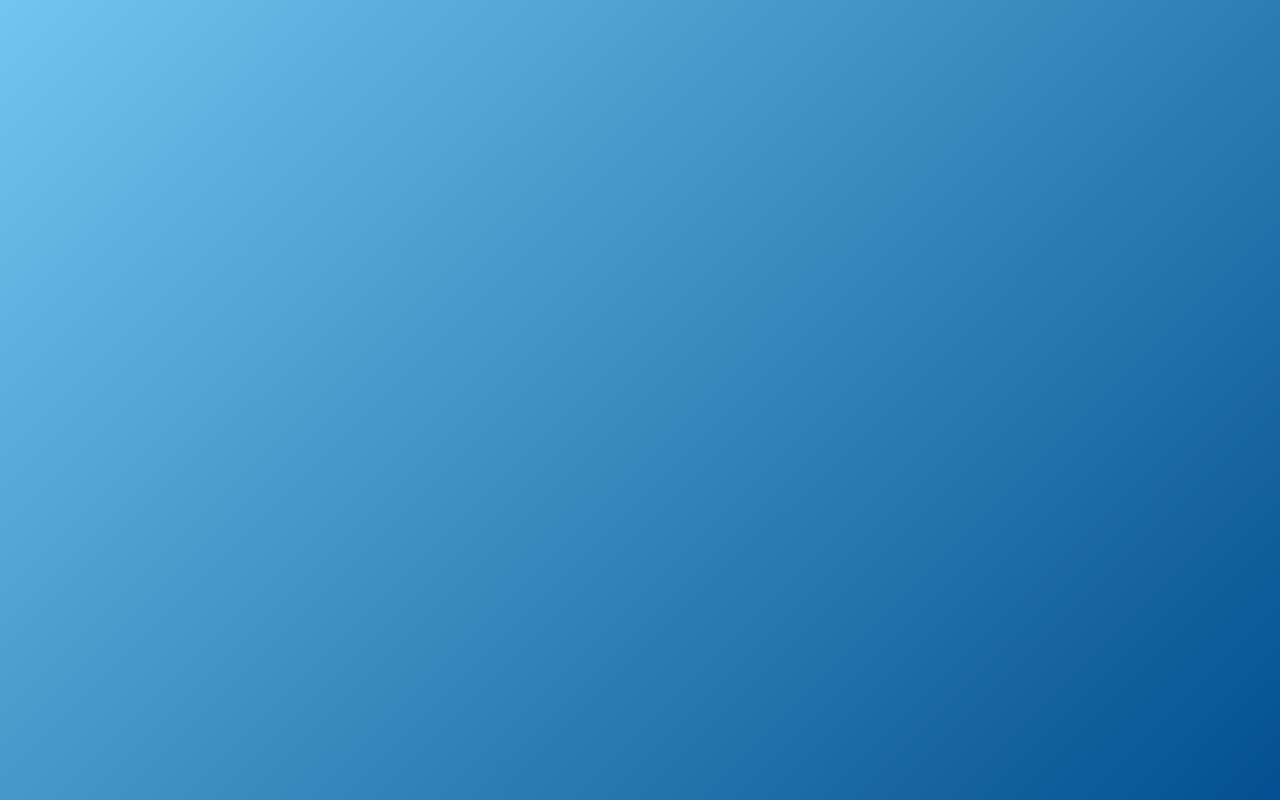
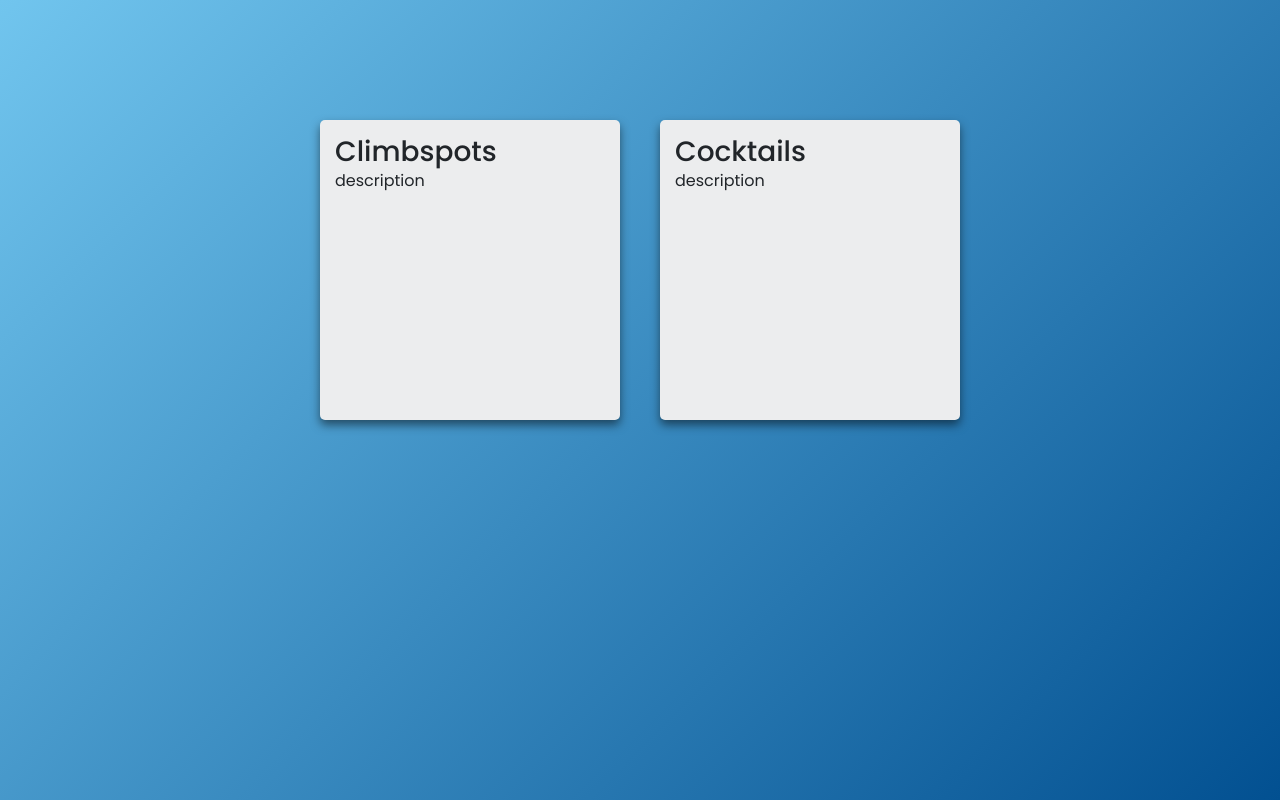
Before and after one commit to glebmanov/my-app, a React app in the folder client/: page / in a window 1280 px wide. Built offline with nearby package versions, Linux system fonts and the light colour scheme.

Commit message:
create container components and Makefile

```diff
--- a/client/src/App.jsx
+++ b/client/src/App.jsx
@@ -1,10 +1,14 @@
 import React from 'react'
+import ComponentContainer from './components/ComponentContainer.jsx'
 
 const App = () => {
   return (
     <>
       <header></header>
-      <main></main>
+      <main>
+        <ComponentContainer name={'Climbspots'} description={'description'} />
+        <ComponentContainer name={'Cocktails'} description={'description'} />
+      </main>
       <footer></footer>
     </>
   )
--- /dev/null
+++ b/client/src/components/ComponentContainer.jsx
@@ -0,0 +1,14 @@
+import React from 'react'
+
+const ComponentContainer = ({ name, description }) => {
+  return (
+    <div className='component-container'>
+      <h3>{name}</h3>
+      <div>
+        <span>{description}</span>
+      </div>
+    </div>
+  )
+}
+
+export default ComponentContainer
--- a/client/src/styles/App.scss
+++ b/client/src/styles/App.scss
@@ -12,3 +12,35 @@ h2,
 h3 {
   margin: 0;
 }
+
+header {
+  height: 100px;
+}
+
+main {
+  display: flex;
+  justify-content: center;
+  height: 100%;
+
+  .component-container {
+    width: 300px;
+    height: 300px;
+
+    margin: 20px;
+    padding: 15px;
+
+    background-color: #ecedee;
+    border-radius: 5px;
+    box-shadow: 0px 5px 10px 0px rgba(0, 0, 0, 0.5);
+
+    transition: all 0.4s;
+
+    &:hover {
+      transform: scale(1.1);
+    }
+  }
+}
+
+footer {
+  height: 100px;
+}
```
